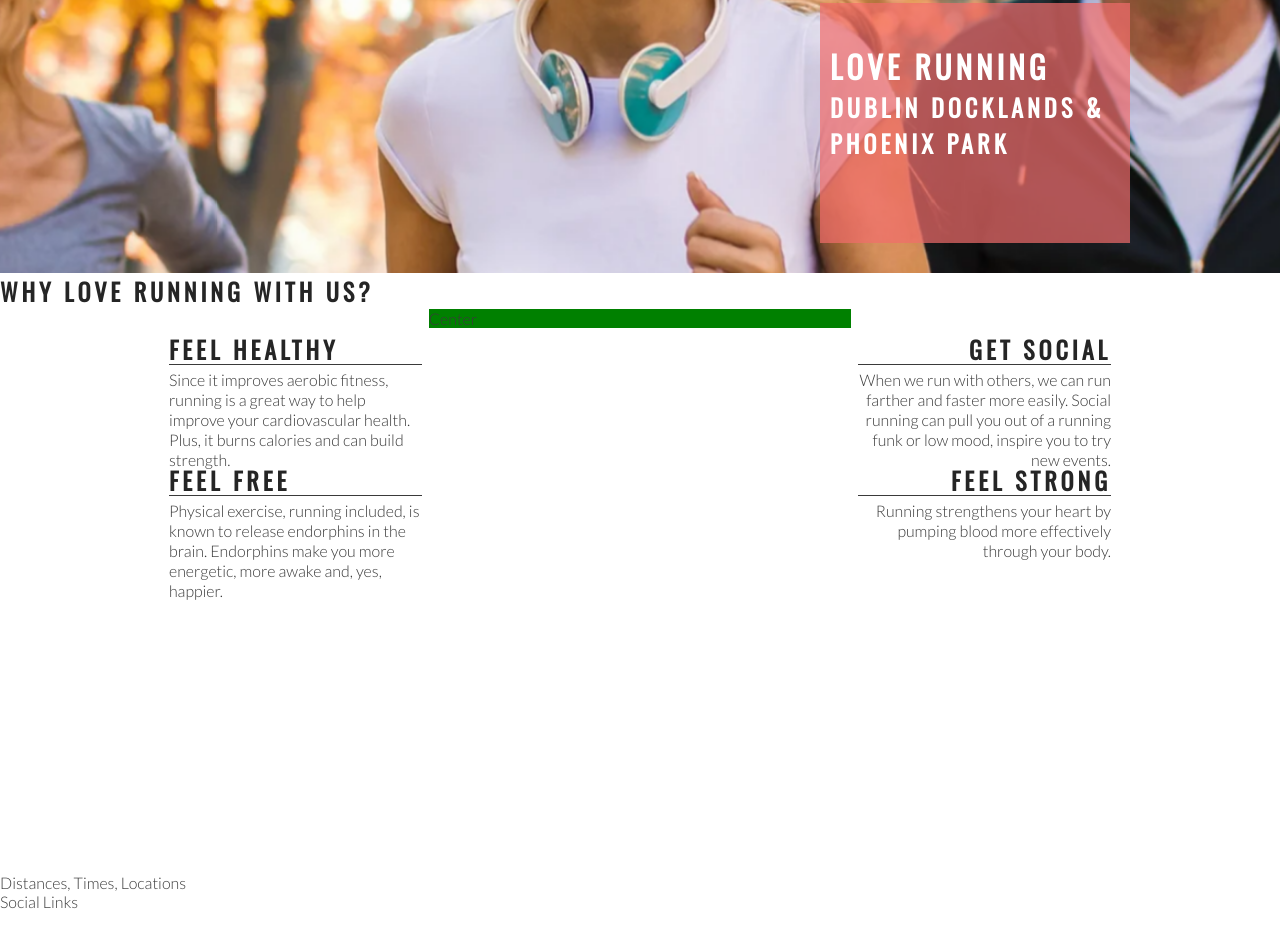
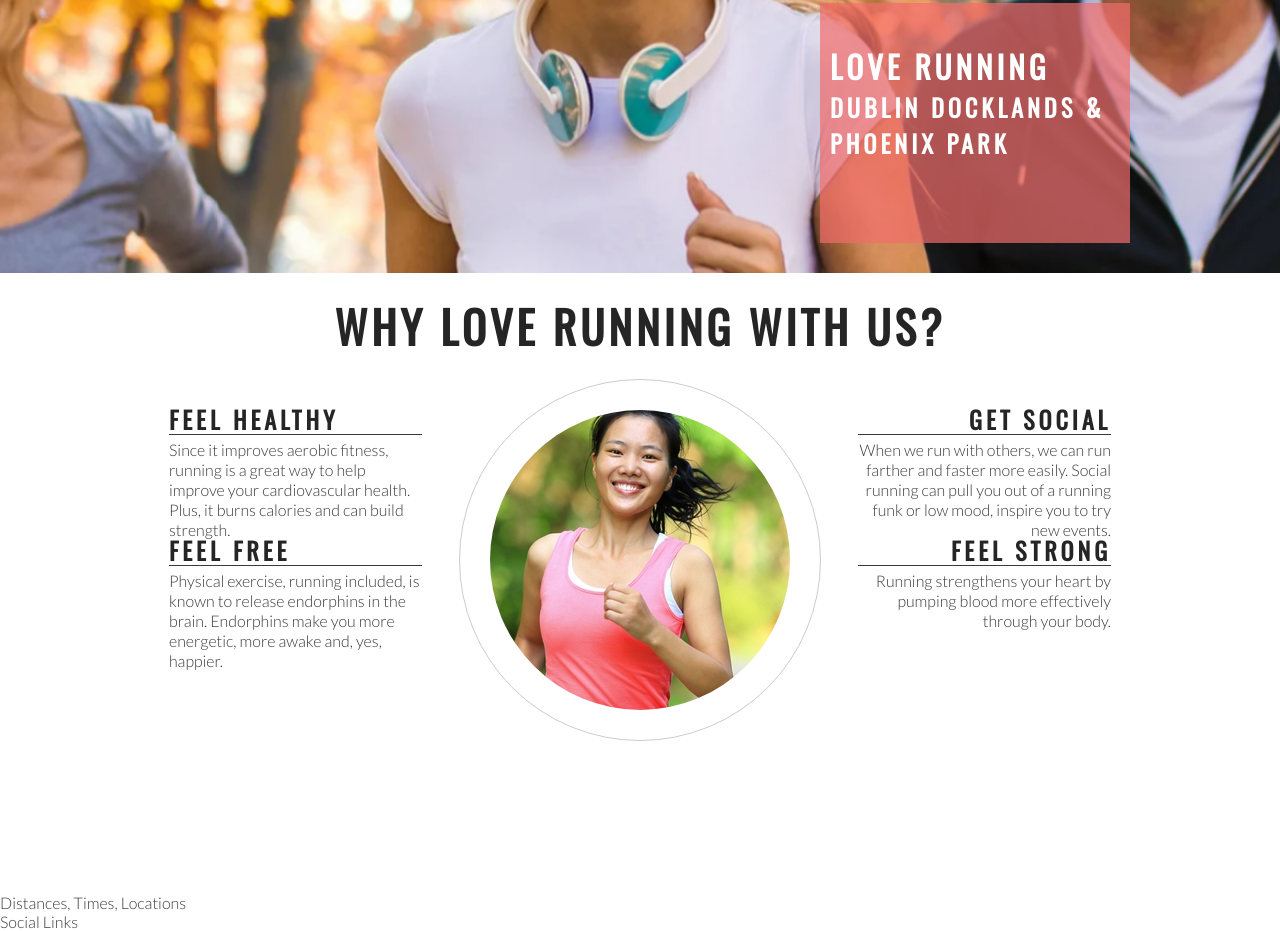
Before and after one commit to DylanWestwater/love-running, a plain HTML site: page index.html in a window 1280 px wide. Shown: the part 402-1333 px from the top of the page. Drawn offline with nearby package versions, Linux system fonts and the light colour scheme.

Commit message:
add central image and make into a circle

```diff
--- a/assets/css/style.css
+++ b/assets/css/style.css
@@ -142,7 +142,6 @@ h2 {
 #center-about {
     width: 33%;
     margin: 0 auto;
-    background-color: green;
 }
 
 hr {
@@ -174,3 +173,26 @@ hr {
 .right-about-heading{
     text-align: right;
 }
+
+#welcome{
+    text-align: center;
+    margin: 20px;
+    font-size: 280%;
+}
+
+#circle-container{
+    width: 300px;
+    height: 300px;
+    padding: 30px;
+    border-style: solid;
+    border-color: #ccc;
+    border-width: 1px;
+    border-radius: 50%;
+    margin: 0 auto;
+}
+
+#circle-cover-bg{
+    background : url('../images/ethos-center-image.jpg') no-repeat center center;
+    height: 100%;
+    border-radius: 50%;
+}
--- a/index.html
+++ b/index.html
@@ -39,7 +39,7 @@
         </div>
     </section>
     <section id="club-ethos">
-        <h1>Why Love Running With Us?</h1>
+        <h2 id="welcome">Why Love Running With Us?</h2>
         <div id="left-about">
             <div class="left-about-heading">
                 <h2>Feel Healthy</h2>
@@ -70,7 +70,13 @@
                 <p>Running strengthens your heart by pumping blood more effectively through your body.</p>
             </div>
         </div>
-        <div id="center-about">Center</div>
+        <div id="center-about">
+            <div id="circle-container">
+                <div id="circle-cover-bg">
+
+                </div>
+            </div>
+        </div>
     </section>
     <section>Distances, Times, Locations</section>
     <footer>Social Links</footer>
```
Also changed, not shown: assets/images/ethos-center-image.jpg (added).
